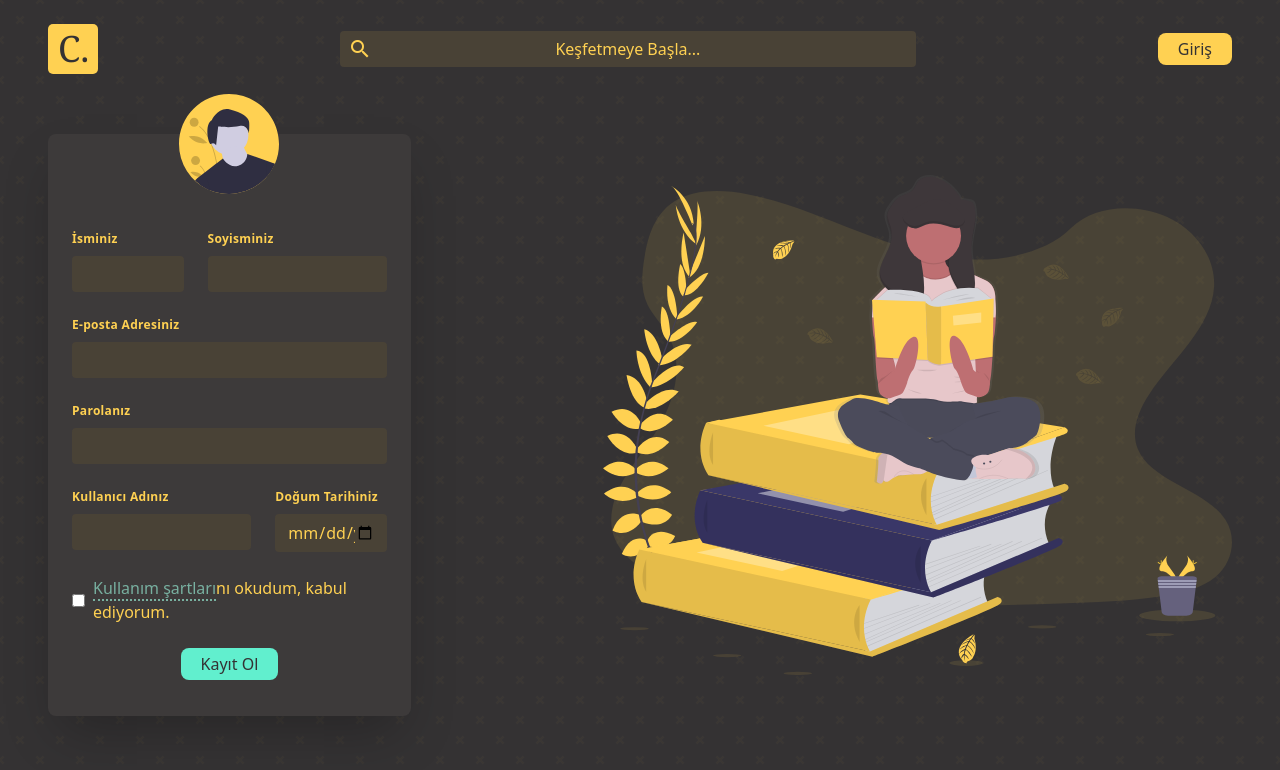
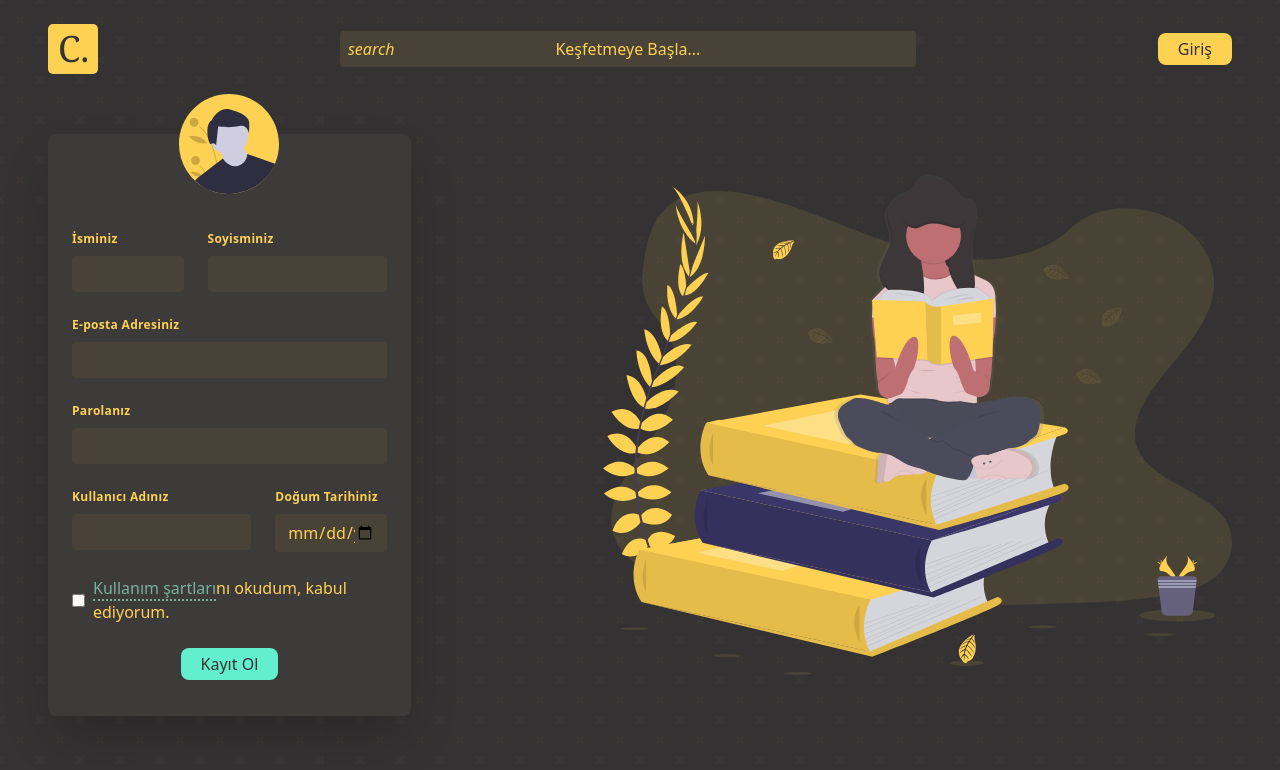
Before and after one commit to cemiyet/frontend, an Angular app: page / in a window 1280 px wide. Shown: the top 770 px of the page. Built offline with nearby package versions, Linux system fonts and the light colour scheme; a web font is replaced by a local one.

Commit message:
cleared main styles file.

```diff
--- a/apps/web/src/styles.scss
+++ b/apps/web/src/styles.scss
@@ -1,6 +1,4 @@
 @tailwind base;
-@tailwind components;
-@tailwind utilities;
 
 @font-face {
   font-family: 'Material Icons';
@@ -8,28 +6,10 @@
   font-weight: 400;
   src: url(assets/fonts/material-design-icons/MaterialIcons-Regular.eot); /* For IE6-8 */
   src: local('Material Icons'), local('MaterialIcons-Regular'),
-    url(assets/fonts/material-design-icons/MaterialIcons-Regular.woff2) format('woff2'),
-    url(assets/fonts/material-design-icons/MaterialIcons-Regular.woff) format('woff'),
-    url(assets/fonts/material-design-icons/MaterialIcons-Regular.ttf) format('truetype');
+  url(assets/fonts/material-design-icons/MaterialIcons-Regular.woff2) format('woff2'),
+  url(assets/fonts/material-design-icons/MaterialIcons-Regular.woff) format('woff'),
+  url(assets/fonts/material-design-icons/MaterialIcons-Regular.ttf) format('truetype');
 }
 
-.material-icons {
-  @apply inline-block;
-  @apply font-normal text-2xl tracking-normal normal-case leading-none not-italic whitespace-no-wrap;
-
-  font-family: 'Material Icons';
-  word-wrap: normal;
-  direction: ltr;
-
-  /* Support for all WebKit browsers. */
-  -webkit-font-smoothing: antialiased;
-
-  /* Support for Safari and Chrome. */
-  text-rendering: optimizeLegibility;
-
-  /* Support for Firefox. */
-  -moz-osx-font-smoothing: grayscale;
-
-  /* Support for IE. */
-  font-feature-settings: 'liga';
-}
+@tailwind components;
+@tailwind utilities;
```
